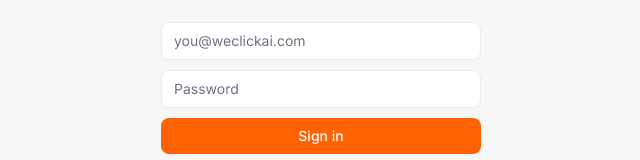
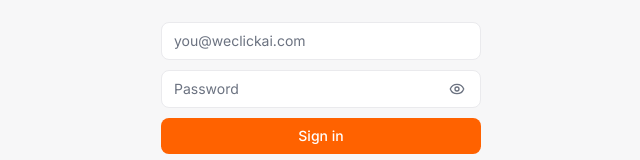
Before and after one commit to weclickai-ops/Weclick-ai-finance, a Next.js app: page /login in a window 1280 px wide. Shown: the part 362-522 px from the top of the page, without its empty margins (319-959 px from the left). Built offline with nearby package versions, Linux system fonts and the light colour scheme.

Commit message:
Update page.tsx

```diff
--- a/src/app/login/page.tsx
+++ b/src/app/login/page.tsx
@@ -3,7 +3,7 @@
 import { useState } from "react";
 import { useRouter } from "next/navigation";
 import { createClient } from "@/lib/supabase/client";
-import { Loader2 } from "lucide-react";
+import { Loader2, Eye, EyeOff } from "lucide-react";
 
 export default function LoginPage() {
   const router = useRouter();
@@ -14,6 +14,7 @@ export default function LoginPage() {
   const [loading, setLoading] = useState(false);
   const [error, setError] = useState<string | null>(null);
   const [notice, setNotice] = useState<string | null>(null);
+  const [showPassword, setShowPassword] = useState(false);
 
   async function submit(e: React.FormEvent) {
     e.preventDefault();
@@ -75,8 +76,28 @@ export default function LoginPage() {
           )}
           <input className="input" type="email" value={email} required placeholder="you@weclickai.com"
                  onChange={(e) => setEmail(e.target.value)} />
-          <input className="input" type="password" value={password} required minLength={6} placeholder="Password"
-                 onChange={(e) => setPassword(e.target.value)} />
+          <div className="relative">
+            <input
+              className="input pr-10"
+              type={showPassword ? "text" : "password"}
+              value={password}
+              required
+              minLength={6}
+              placeholder="Password"
+              onChange={(e) => setPassword(e.target.value)}
+            />
+            <button
+              type="button"
+              onClick={() => setShowPassword((v) => !v)}
+              aria-label={showPassword ? "Hide password" : "Show password"}
+              title={showPassword ? "Hide password" : "Show password"}
+              className="absolute right-2.5 top-1/2 -translate-y-1/2 rounded-md p-1.5 text-muted
+                         transition-colors hover:text-ink focus:outline-none
+                         focus-visible:ring-2 focus-visible:ring-copper"
+            >
+              {showPassword ? <EyeOff className="h-4 w-4" /> : <Eye className="h-4 w-4" />}
+            </button>
+          </div>
           {error && <p className="rounded-lg bg-red-50 px-3 py-2 text-[13px] text-red-700">{error}</p>}
           {notice && <p className="rounded-lg bg-emerald-50 px-3 py-2 text-[13px] text-emerald-700">{notice}</p>}
           <button type="submit" className="btn-primary w-full" disabled={loading}>
```
